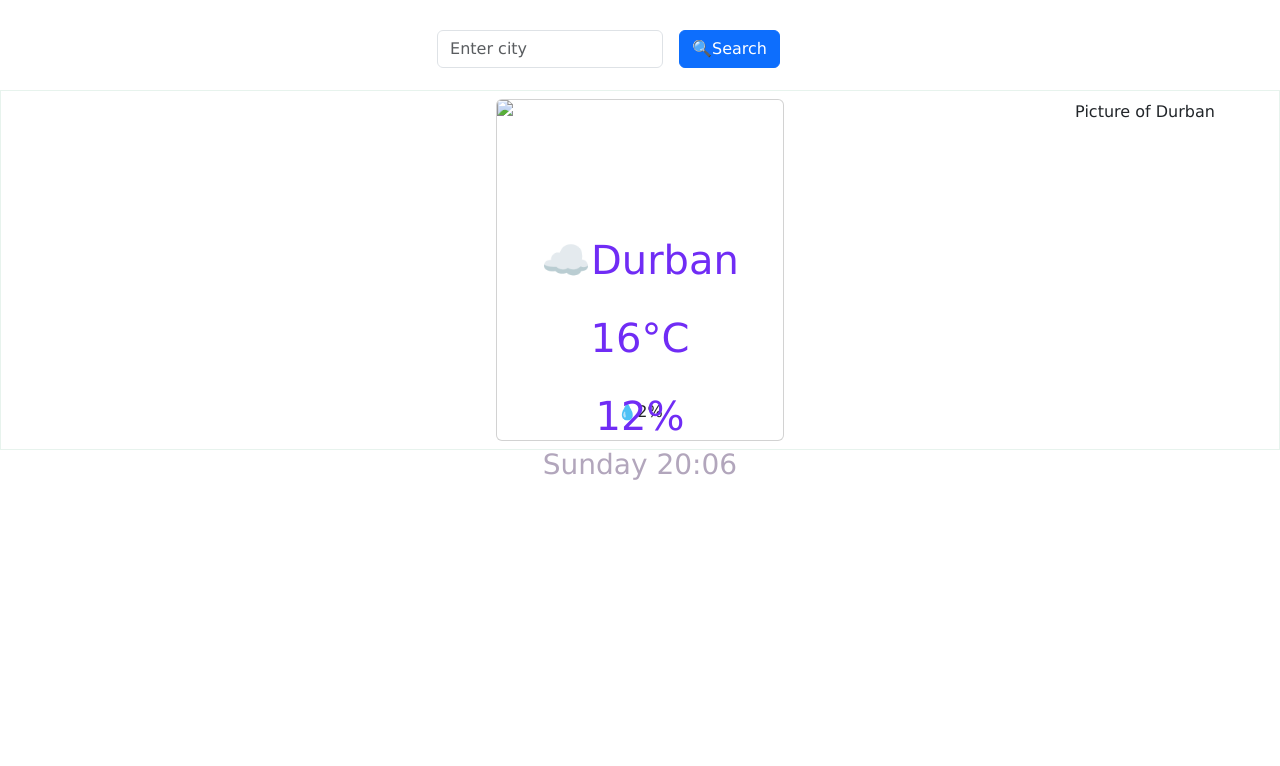
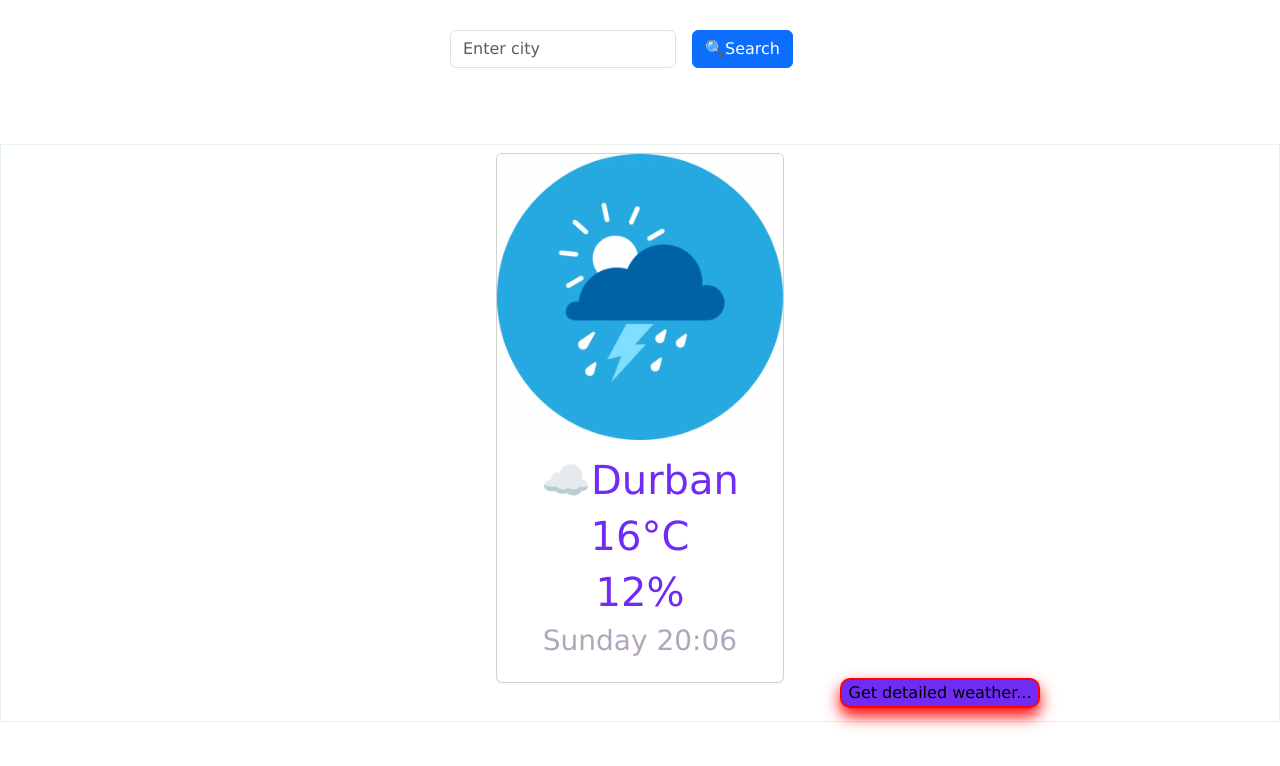
Before and after one commit to SanelisiweDlamini/sheCodesWeatherApp, a plain HTML site: page index.html in a window 1280 px wide. Drawn offline with nearby package versions, Linux system fonts and the light colour scheme.

Commit message:
added more button and repositioned the html

```diff
--- a/index.html
+++ b/index.html
@@ -16,17 +16,17 @@
 
   <body>
     <form class="row g-3" id="search-form">
-      <div class="col-auto">
+      <span class="col-auto">
         <input type="text" class="form-control" placeholder="Enter city" />
-      </div>
-      <div class="col-auto">
+      </span>
+      <span class="col-auto">
         <button type="submit" class="btn btn-primary mb-3">🔍Search</button>
-      </div>
+      </span>
     </form>
 
     <div class="border border-success p-2 border-opacity-10">
       <div class="row">
-        <div class="col-4">
+        <div class="col-12">
           <div class="card" style="width: 18rem">
             <img
               src="pics/pic2.jpg"
@@ -38,10 +38,12 @@
               <h1 id="temperature">16°C</h1>
               <h1 id="humidity">12%</h1>
               <h3>Current time</h3>
-              <p class="card-text">💧2%</p>
             </div>
           </div>
         </div>
+      </div>
+      <div class="footer">
+        <button class="more">Get detailed weather...</button>
       </div>
     </div>
 
--- a/src/styles.css
+++ b/src/styles.css
@@ -10,25 +10,17 @@ div {
 }
 h1 {
   color: #702cf5;
-  position: relative;
-  margin-top: 30px;
-  top: 90px;
 }
 h2 {
   color: #702cf5;
-  position: relative;
-  margin-top: 30px;
-  top: 90px;
 }
 h3 {
   color: #b2a6bc;
-  position: relative;
-  top: 90px;
 }
 form {
-  position: fixed;
+  position: relative;
   top: 30px;
-  right: 500px;
+  padding-left: 450px;
 }
 .border {
   text-align: center;
@@ -36,13 +28,17 @@ form {
   top: 90px;
 }
 .more {
-  margin: 10px 0;
+  position: relative;
+  bottom: 5px;
+  left: 300px;
+  border-radius: 10px;
+  border: 2px solid red;
+  background: #702cf5;
+  box-shadow: 0 8px 16px 0 red;
 }
 img {
   display: block;
-  margin-left: auto;
-  margin-right: auto;
-  position: fixed;
-  width: 350px;
-  height: 350px;
+  margin: 0 auto;
+  width: 100%;
+  height: auto;
 }
```
Also changed, not shown: pics/pic2.jpg (added).
